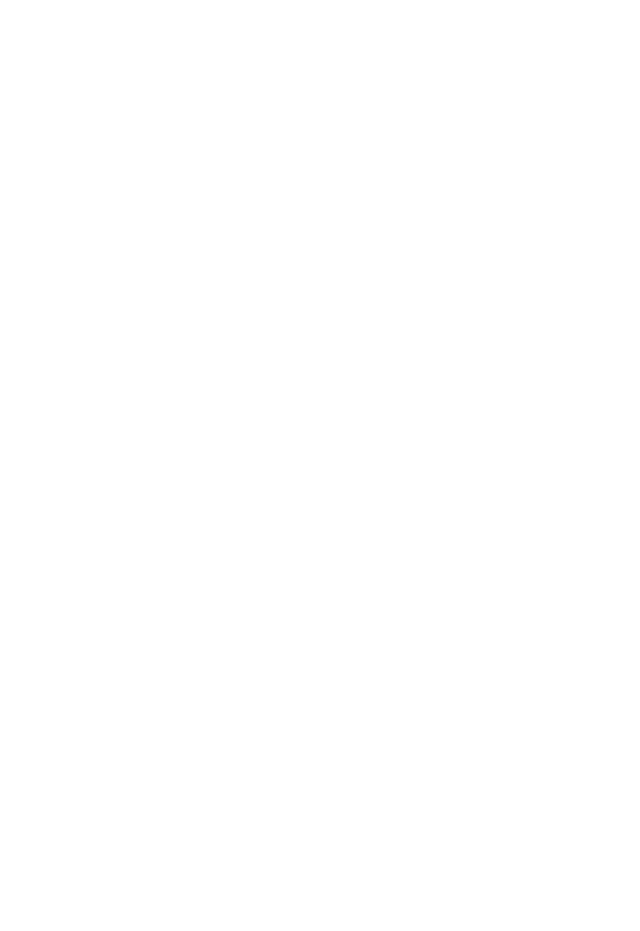
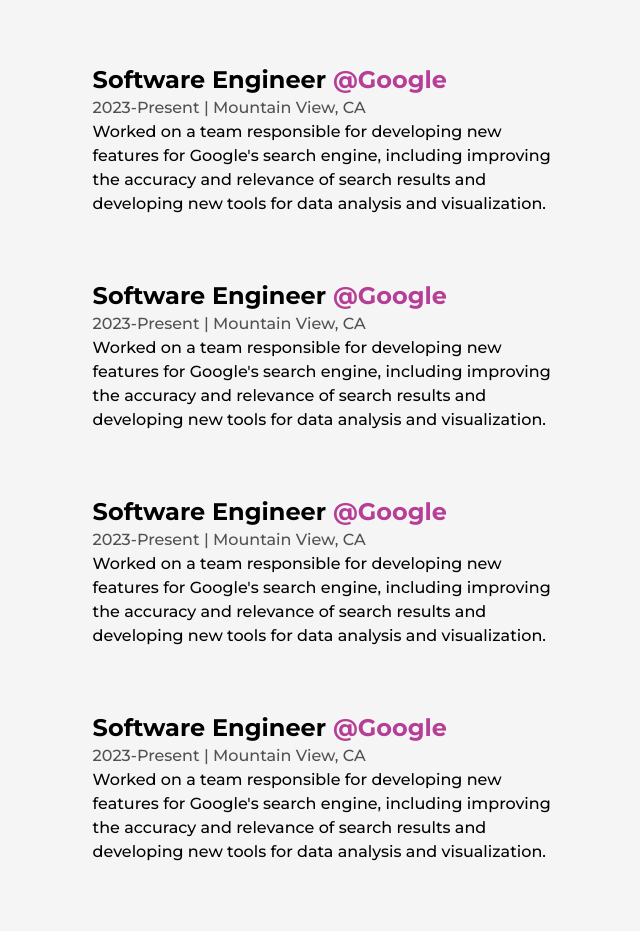
Before and after one commit to Avijit-Sarkar/Next.js-portfolio-bucks, a Next.js app: page /about in a window 1280 px wide. Shown: the part 2500-3431 px from the top of the page, without its empty margins (333-973 px from the left). Before the commit the page ends 2334 px from the top, so only its background shows below. Built offline with nearby package versions, Linux system fonts and the light colour scheme.

Commit message:
addded experience details

```diff
--- a/src/components/Experience.js
+++ b/src/components/Experience.js
@@ -1,7 +1,91 @@
 import React from 'react';
 
+const Details = ({ position, company, companyLink, time, address, work }) => {
+  return (
+    <li className="my-8 first:mt-0 w-[60%] mx-auto flex flex-col items-center justify-between">
+      <div>
+        <h3 className="capitalize font-bold text-2xl">
+          {position}&nbsp;
+          <a
+            href={companyLink}
+            target={'_blank'}
+            className="text-primary capitalize"
+          >
+            @{company}
+          </a>
+        </h3>
+        <span className="capitalize font-medium text-dark/75">
+          {time} | {address}
+        </span>
+        <p className="font-medium w-full">{work}</p>
+      </div>
+    </li>
+  );
+};
+
 const Experience = () => {
-  return <div>Experience</div>;
+  return (
+    <div className="my-64">
+      <h2 className="font-bold text-8xl mb-32 w-full text-center">
+        Experience
+      </h2>
+
+      <div className="w-[75%] mx-auto relative">
+        <ul className="w-full flex flex-col items-start justify-between ml-4">
+          <Details
+            position="Software Engineer"
+            company="Google"
+            companyLink="https://www.google.com"
+            time="2023-Present"
+            address="Mountain View, CA"
+            work="Worked on a team responsible for developing new features for Google's
+            search engine, including improving the accuracy and relevance of search results and
+            developing new tools for data analysis and visualization."
+          />
+          <Details
+            position="Software Engineer"
+            company="Google"
+            companyLink="https://www.google.com"
+            time="2023-Present"
+            address="Mountain View, CA"
+            work="Worked on a team responsible for developing new features for Google's
+            search engine, including improving the accuracy and relevance of search results and
+            developing new tools for data analysis and visualization."
+          />
+          <Details
+            position="Software Engineer"
+            company="Google"
+            companyLink="https://www.google.com"
+            time="2023-Present"
+            address="Mountain View, CA"
+            work="Worked on a team responsible for developing new features for Google's
+            search engine, including improving the accuracy and relevance of search results and
+            developing new tools for data analysis and visualization."
+          />
+          <Details
+            position="Software Engineer"
+            company="Google"
+            companyLink="https://www.google.com"
+            time="2023-Present"
+            address="Mountain View, CA"
+            work="Worked on a team responsible for developing new features for Google's
+            search engine, including improving the accuracy and relevance of search results and
+            developing new tools for data analysis and visualization."
+          />
+          <Details
+            position="Software Engineer"
+            company="Google"
+            companyLink="https://www.google.com"
+            time="2023-Present"
+            address="Mountain View, CA"
+            work="Worked on a team responsible for developing new features for Google's
+            search engine, including improving the accuracy and relevance of search results and
+            developing new tools for data analysis and visualization."
+          />
+        </ul>
+      </div>
+    </div>
+  );
 };
 
 export default Experience;
```
